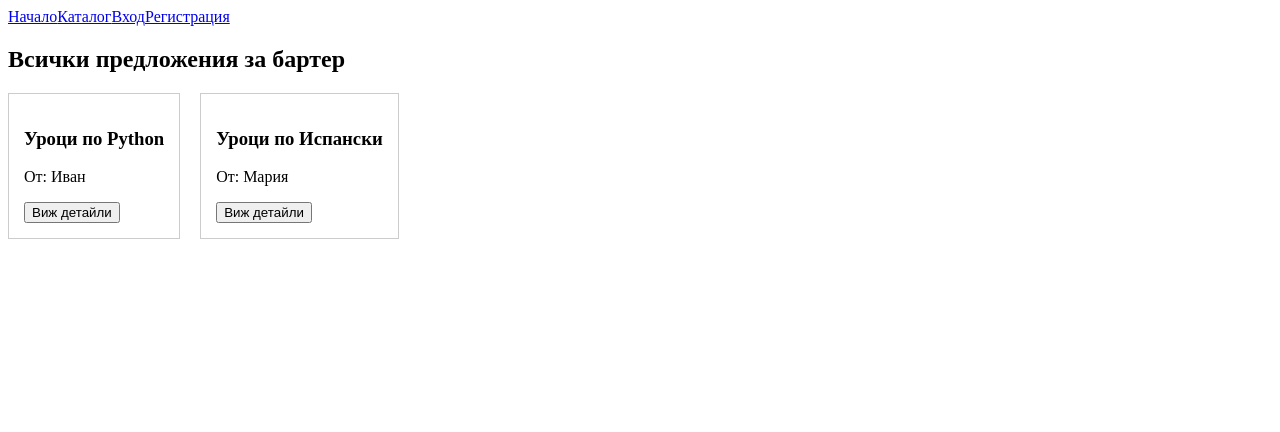
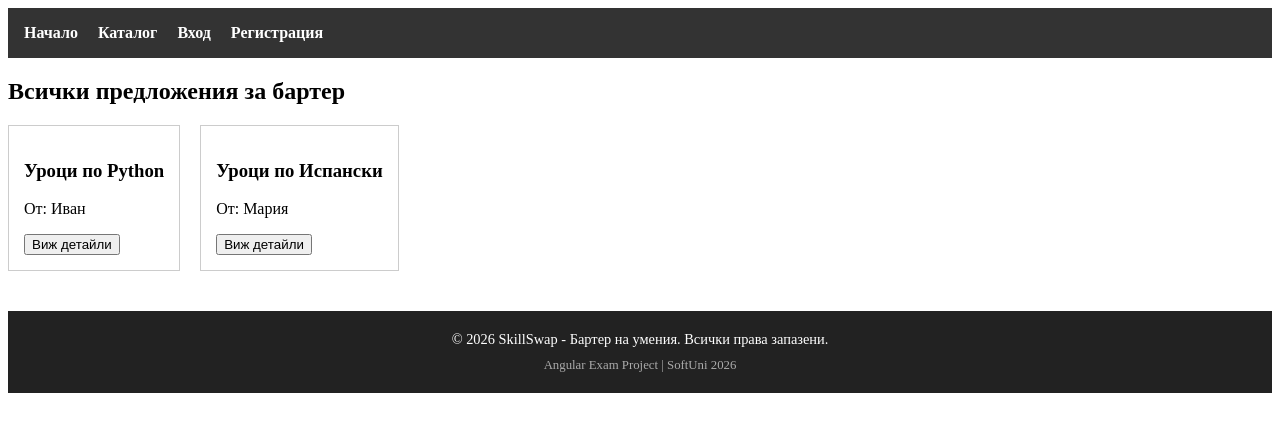
Before and after one commit to victoriabondova/skill-swap, an Angular app: page /catalog in a window 1280 px wide. Shown: the top 432 px of the page. Built offline with nearby package versions, Linux system fonts and the light colour scheme.

Commit message:
Add Footer and set up main content area

```diff
--- a/src/app/app.html
+++ b/src/app/app.html
@@ -1,2 +1,3 @@
 <app-header/>
-<router-outlet />
+<router-outlet/>
+<app-footer/>
--- a/src/app/app.ts
+++ b/src/app/app.ts
@@ -1,11 +1,11 @@
 import { Component, signal } from '@angular/core';
 import { RouterOutlet } from '@angular/router';
 import { HeaderComponent } from './core/header/header.component';
-//import { FooterComponent } from './core/footer/footer.component';
+import { FooterComponent } from './core/footer/footer.component';
 
 @Component({
   selector: 'app-root',
-  imports: [RouterOutlet, HeaderComponent, /*FooterComponent*/],
+  imports: [RouterOutlet, HeaderComponent, FooterComponent],
   templateUrl: './app.html',
   styleUrl: './app.css'
 })
--- /dev/null
+++ b/src/app/core/footer/footer.component.css
@@ -0,0 +1,19 @@
+footer {
+  background-color: #222;
+  color: #fff;
+  text-align: center;
+  padding: 20px 0;
+  margin-top: 40px;
+  width: 100%;
+}
+
+.footer-content p {
+  margin: 0;
+  font-size: 0.9rem;
+}
+
+.footer-links {
+  margin-top: 10px;
+  font-size: 0.8rem;
+  color: #aaa;
+}
--- /dev/null
+++ b/src/app/core/footer/footer.component.html
@@ -0,0 +1,9 @@
+<footer>
+  <div class="footer-content">
+    <p>&copy; 2026 SkillSwap - Бартер на умения. Всички права запазени.</p>
+    <div class="footer-links">
+      <span>Angular Exam Project</span> |
+      <span>SoftUni 2026</span>
+    </div>
+  </div>
+</footer>
--- a/src/app/core/header/header.component.css
+++ b/src/app/core/header/header.component.css
@@ -0,0 +1,16 @@
+nav {
+  background-color: #333;
+  padding: 1rem;
+  display: flex;
+  gap: 20px;
+}
+
+nav a {
+  color: white;
+  text-decoration: none;
+  font-weight: bold;
+}
+
+nav a:hover {
+  color: #ff9800;
+}
```
Also changed, not shown: src/app/core/footer/footer.component.ts (added, +9 -0 lines), 1 other file (tests, documents, lock files or other folders).
